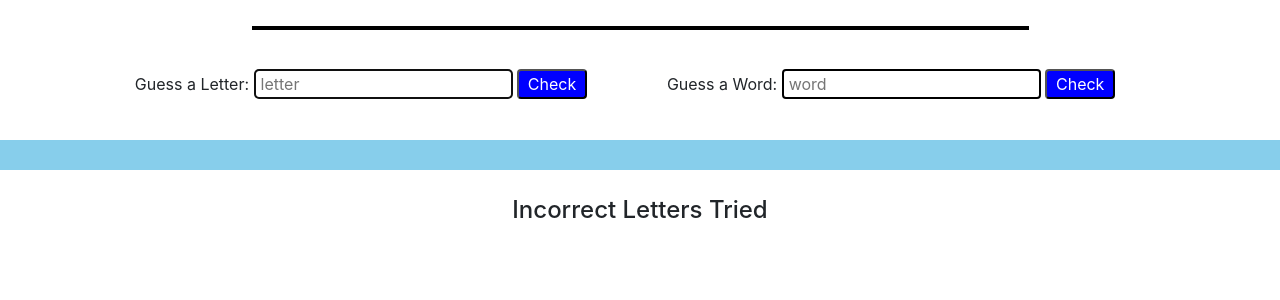
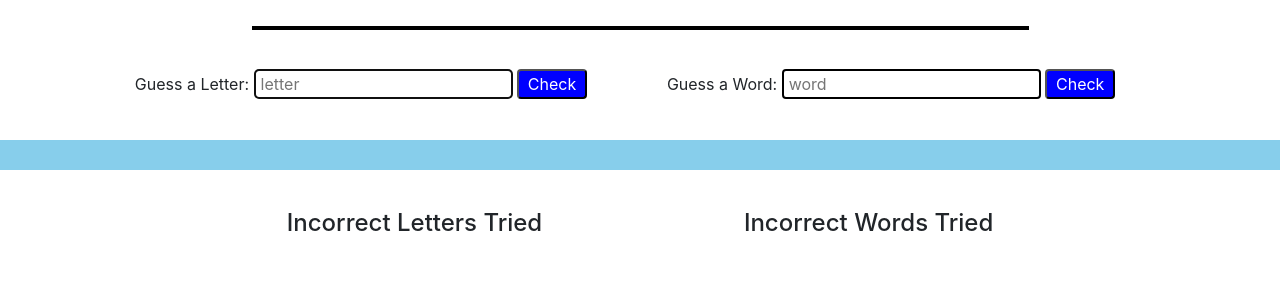
Before and after one commit to Jesskos/word-whizz, a Flask app: template templates/game.html in a window 1280 px wide. Shown: the part 343-643 px from the top of the page. Run offline with Flask 2, Linux system fonts and the light colour scheme; the template is opened without the code that fills it, so the values that code supplies are empty; some libraries are stand-ins or nearby versions.

Commit message:
adding incorrect words tried function to front end and backend

```diff
--- a/game.py
+++ b/game.py
@@ -10,7 +10,7 @@ class Game:
 	# a class attribute, which is a dictionary to store words at difficulty levels
 	words = {}
 
-	def __init__(self, difficulty_level="3"):
+	def __init__(self, difficulty_level="1"):
 		''' initializes a game with instance attributes below '''
 
 		self.word = Game._make_new_word(difficulty_level=difficulty_level)
@@ -30,7 +30,7 @@ class Game:
 
 
 	@staticmethod
-	def _make_new_word(difficulty_level="3"):
+	def _make_new_word(difficulty_level="1"):
 		''' a method to get all the words from API at a specified difficulty level, and pick one at random '''
 
 		# Checks if the difficulty level key is already in the dictionary
@@ -86,6 +86,12 @@ class Game:
 
 		remaining_guesses = self.max_incorrect_guesses - self.incorrect_guesses
 		return remaining_guesses
+
+
+	def get_incorrectly_guessed_words(self):
+		''' returns the set of incorrectly guessed words'''
+
+		return self.incorrect_words_guessed
 
 
 	def lose(self):
--- a/server.py
+++ b/server.py
@@ -46,11 +46,11 @@ def log_in():
 			session["user_id"] = existing_user.user_id
 			session["name"] = existing_user.username
 
-			# creates a session with a default difficulty level of '3', and instantiates a new game
+			# creates a session with a default difficulty level of '1', and instantiates a new game
 			# in the future, I would like the user to be able to choose a difficulty level when registering/signing up and change it in his/her profile
 			# global word_game
 			global users_playing
-			session["difficulty_level"] = "3"
+			session["difficulty_level"] = "1"
 			users_playing[session["user_id"]] = Game(session["difficulty_level"])
 
 			# when user logs in, flashes a message that they have successfully logged in (see html templating)
@@ -88,11 +88,11 @@ def sign_up():
 		session["user_id"] = new_user.user_id
 		session["name"] = new_user.username
 
-		# Creates a session with a default difficulty level of '3'
+		# Creates a session with a default difficulty level of '1'
 		# In the future, the user will be able to choose a difficulty level when registering/signing up and change it in their profile
 		# A new game object is instantiated when sign up process is completed, and added to the dictionary users_playing
 		global users_playing
-		session["difficulty_level"] = "3"
+		session["difficulty_level"] = "1"
 		users_playing[session["user_id"]] = Game(session["difficulty_level"])
 
 
@@ -116,7 +116,7 @@ def log_out():
 
 	# Removes user_id, name, and difficulty level from the session to log out user, and redirects back to index
 	if "user_id" in session:
-		# del users_playing[session["user_id"]]
+		del users_playing[session["user_id"]]
 		del session["user_id"]
 		del session["name"]
 		del session["difficulty_level"]
@@ -133,14 +133,19 @@ def play():
 		return redirect("/")
 
 	# gets global variable users_playing, and finds the user's word based on the session user_id
+	word_game = users_playing[session["user_id"]]
+	# try:
+	# 	word_game = users_playing[session["user_id"]]
+	# except:
+	# 	word_game = Game()
+	# 	users_playing[session["user_id"]] = word_game
 
-	word_game = users_playing[session["user_id"]]
-
-	word = word_game.get_word()
+	secret_word = word_game.get_word()
 
 	# Gets the length of word, incorrect_guessed_letters, length_of_word, and remaining_guesses using class methods or attributes
 	# When the page is refreshed, game will pick up where it left off
 	incorrect_guessed_letters = word_game.incorrect_guessed_letters
+	incorrectly_guessed_words = word_game.get_incorrectly_guessed_words()
 	correctly_guessed_letters = word_game.correct_guessed_letters
 	length_word = word_game.get_word_length()
 	remaining_guesses = word_game.guesses_left()
@@ -157,14 +162,15 @@ def play():
 				correctly_guessed_dictionary[index] = letter
 
 	else:
-		for letter_idx in range(len(word)):
+		for letter_idx in range(len(secret_word)):
 			correctly_guessed_dictionary[letter_idx] = word[letter_idx]
 
-	print("word is {} and difficulty_level is {}".format(word, word_game.difficulty_level))
+	print("word is {} and difficulty_level is {}".format(secret_word, word_game.difficulty_level))
 
 	# Renders variables using Jinja2 templating
 	return render_template("game.html", length=length_word, guesses=remaining_guesses,
-		incorrectly_guessed = incorrect_guessed_letters, correctly_guessed = correctly_guessed_dictionary,
+		incorrectly_guessed = incorrect_guessed_letters, words_incorrectly_guessed=incorrectly_guessed_words,
+		correctly_guessed = correctly_guessed_dictionary,
 		difficulty_level=session["difficulty_level"], name=session["name"])
 
 
@@ -308,8 +314,7 @@ def check_word():
 	game_response = {}
 
 	# receives the guessed word from a request, and makes it lowecase
-	guessed_word = request.args.get('word')
-	guessed_word = guessed_word.lower()
+	guessed_word = request.args.get('word').lower()
 
 	# Checks to make sure the game has not already ended before carrying out logic
 	if word_game.game_over():
@@ -328,19 +333,20 @@ def check_word():
 		return jsonify(game_response)
 
 	# A method in Game class to compare the word to the secret word
-	checked_word = word_game.check_word(guessed_word)
+	guess_correct = word_game.check_word(guessed_word)
 
 	# gets remainig guesses, which is to be sent in response to all conditions below
-	remaining_guesses = word_game.guesses_left()
-	game_response["remaining_guesses"]=remaining_guesses
+	game_response["remaining_guesses"]= word_game.guesses_left()
 
 	# checks if the user guessed the correct word. If so, sends a message and the full word
-	if checked_word:
+	if guess_correct:
 		game_response["message"] = "You Win! You guessed the word correctly"
 		game_response["secret_word"] = word_game.get_word()
 
 	else:
+		# adds guessed_word to the response to be sent
 		game_response["guessed_word"] = guessed_word
+
 		# checks if user lost the game
 		if word_game.lose():
 			game_response["message"] = "{} is not the word. Sorry, you have lost the game".format(guessed_word)
@@ -349,7 +355,6 @@ def check_word():
 		# if the user has not lost the game, lets them know they guessed incorrectly
 		else:
 			game_response["message"] = "Sorry, your guess was incorrect. {} is not the word".format(guessed_word)
-
 
 	# saves word game
 	if word_game.win() or word_game.lose():
--- a/static/js/game.js
+++ b/static/js/game.js
@@ -84,10 +84,12 @@ function getUpdateAfterCheckWord(results) {
 
 	// if the user does not guess the word correctly, also lets them know without showing entire word
 	} else if (results["message"].includes("guess was incorrect")) {
+		$("#incorrect-words-guessed-list").append(results['guessed_word'] + " ");
 		alert(results["message"]);
 
 	// if the user loses the game, lets them know and shows entire word
 	} else if (results["message"].includes("lost the game")) {
+		$("#incorrect-words-guessed-list").append(results['guessed_word'] + " ");
 		$("#word-to-guess").html(results['secret_word']);
 		showModal(results["message"], results["score"]);
 
@@ -156,6 +158,7 @@ function getNewWord(evt) {
 	// hides modal if displayed
 	let modal = document.getElementById('play-modal');
 		$("#word-to-guess").empty();
+		$("#incorrect-words-guessed-list").empty()
 		$("#incorrect-letters-guessed-list").empty()
 		modal.style.display="none";
 
@@ -177,6 +180,7 @@ function makeNewGame(evt) {
 	// clears out old words and letters to prepare for new word
 	$("#word-to-guess").empty();
 	$("#incorrect-letters-guessed-list").empty()
+	$("#incorrect-words-guessed-list").empty()
 
 	// resets anti-progress bar to start new game
 	let progressBar = document.getElementById("myBar");
@@ -215,6 +219,7 @@ function changeDifficulty(evt) {
 	$("#word-to-guess").empty();
 	$("#incorrect-letters-guessed-list").empty()
 	$("#Difficulty").empty()
+	$("#incorrect-words-guessed-list").empty()
 
 	// makes an AJAX request to the route in server below with the new diffiuclty level, and receives a response with a new word at that difficulty level
 	$.get('/play_again', difficultyChoice, (results) => {
--- a/templates/game.html
+++ b/templates/game.html
@@ -82,14 +82,28 @@
 
  <!-- Incorrect Letters Storage -->
 
-  <div id="incorrect-letters-guessed" class="container-vertical">
-    <div id="incorrect-guesses-tried"><h4>Incorrect Letters Tried</h4></div>
-    <div id="incorrect-letters-guessed-list">
-      {% for letter in incorrectly_guessed %}
-        <span>{{letter}}</span>
-      {% endfor %}
+  <div id="incorrect-letters-guessed" class="container">
+
+    <div>
+       <h4>Incorrect Letters Tried</h4>
+       <div id="incorrect-letters-guessed-list">
+        {% for letter in incorrectly_guessed %}
+          <span>{{letter}}</span>
+        {% endfor %}
+      </div>
     </div>
+
+    <div>
+       <h4>Incorrect Words Tried</h4>
+       <div id="incorrect-words-guessed-list">
+        {% for word in words_incorrectly_guessed %}
+          <span>{{word}}</span>
+        {% endfor %}
+      </div>
+    </div>
+
   </div>
+
 
 
     <!-- Modal content -->
```
